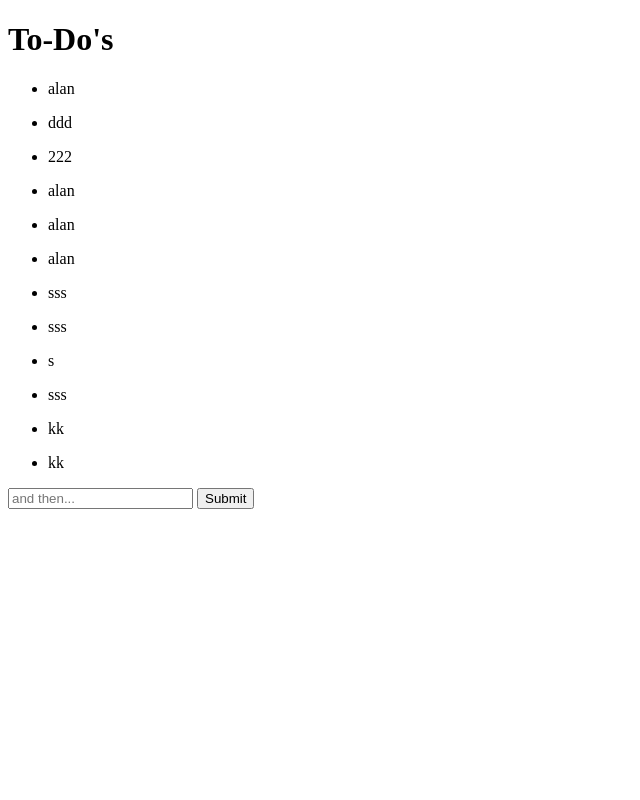
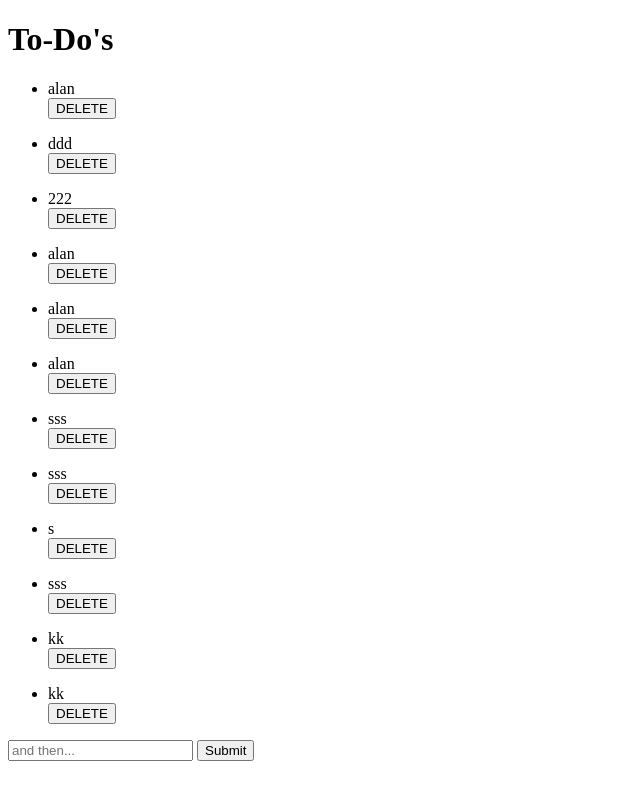
Before and after one commit to adotchery/Project1, a Flask app: page / in a window 1280 px wide. Shown: the whole page, without its empty margins (0-640 px from the left). Run offline with Flask 2, Linux system fonts and the light colour scheme; data comes from the database, SQL or seed files in the repository; both versions use the stored data as it was before the commit.

Commit message:
connected Db now looking into adding delete

```diff
--- a/app/Templates/different.html
+++ b/app/Templates/different.html
@@ -9,8 +9,12 @@ To-Do's
 <ul>
     <li>
       {{ user.text }}
+      <form action="{{url_for('delete')}}" method="post">
+        <button>DELETE</button>
+        </form>
     </li>
 </ul>
+</form>
 {% endfor %}
 
 <form action="{{url_for('add')}}" method='post'>
--- a/app/Templates/home.html
+++ b/app/Templates/home.html
@@ -11,7 +11,7 @@ To-Do's
       {{ note.todo }}
       <form action="{{url_for('delete')}}" method='post'>
         <button>DELETE</button>
-      </form>
+        </form>
     </li>
 </ul>
 {% endfor %}
--- a/app/app.py
+++ b/app/app.py
@@ -7,7 +7,7 @@ app.config["SQLALCHEMY_DATABASE_URI"] = "sqlite:////Users/alanchery/Desktop/Proj
 app.config["SQLALCHEMY_TRACK_MODIFICATIONS"] = False
 
 db = SQLAlchemy(app)
-
+db.session.delete
 
 class User(db.Model):
     id = db.Column(db.Integer, primary_key=True)
@@ -27,5 +27,13 @@ def add():
 
         return redirect(url_for('index'))
 
+@app.route('/delete', methods=['POST','GET'])
+def delete():
+    user = User.query.get(1)
+    db.session.delete(user)
+    db.session.commit()
+
+    return redirect(url_for('delete'))
+
 if __name__ == "__main__":
     app.run()
```
Also changed, not shown: app/db.sqlite3 (deleted), app/todo.db, 2 other files.
